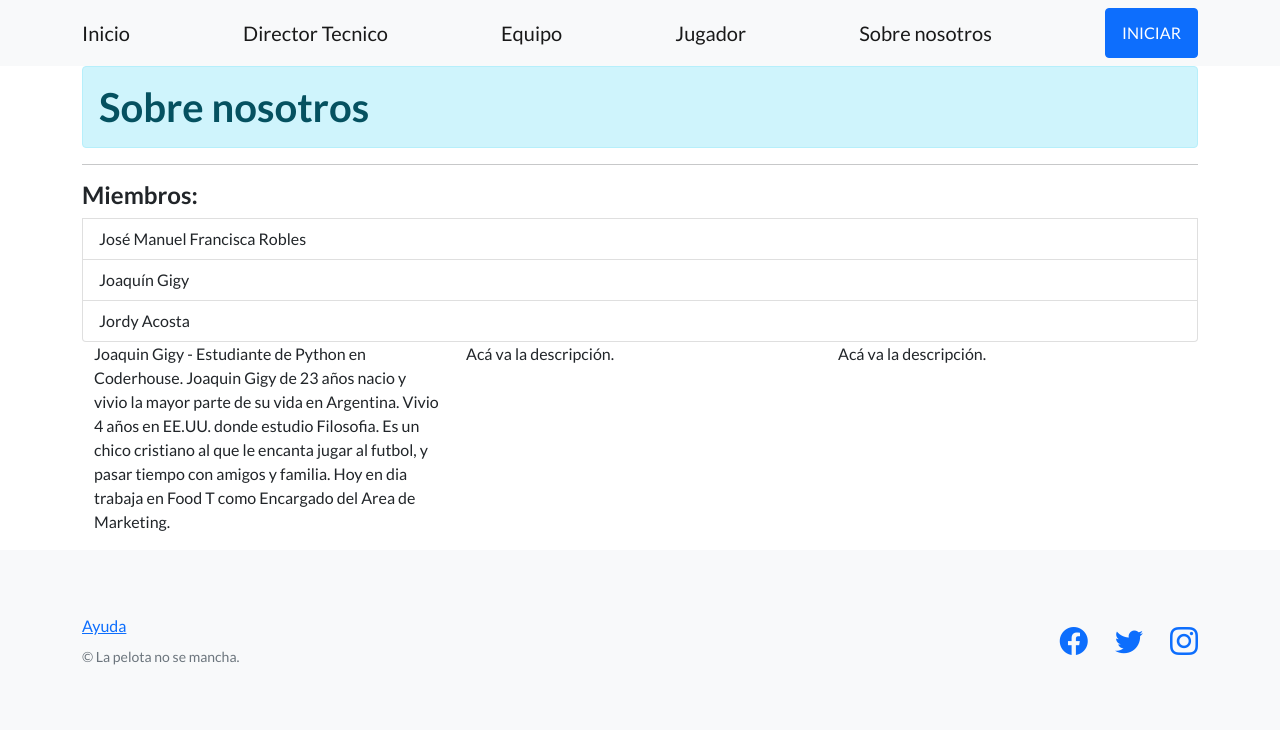
After one commit to joaquingigy/Entrega-Grupo_Entrega_Final, a Django app: page /about/ in a window 1280 px wide. The commit adds this page. Shown: the top 730 px of the page. Run offline with Django 4.2, Linux system fonts and the light colour scheme; some libraries are stand-ins or nearby versions.

Commit message:
Corrección de páginas de perfil,login,registro, editar perfil y about

```diff
--- a/AppModels/static/AppModels/css/usuario.css
+++ b/AppModels/static/AppModels/css/usuario.css
@@ -35,3 +35,9 @@
 #usuario ul >li:hover {
     background-color: #888;
 }
+
+.avatar-perfil {
+    max-height: 30vh;
+    max-width: 30vw;
+    border-radius: 5em;
+}
--- a/blog/models.py
+++ b/blog/models.py
@@ -4,7 +4,7 @@ from django.db import models
 # from AppModels.views import equipo
 
 from django.contrib.auth.models import User
-
+from tinymce.models import HTMLField
 
 # Create your models here.
 # class Autor(models.Model):
@@ -17,7 +17,7 @@ from django.contrib.auth.models import User
 class Blog(models.Model):
     titulo = models.CharField(max_length=50)
     subtitulo= models.CharField(max_length=50)
-    cuerpo = models.TextField()
+    cuerpo = HTMLField()
     autor = models.ForeignKey(
         User ,
         on_delete = models.RESTRICT ,
--- a/blog/urls.py
+++ b/blog/urls.py
@@ -1,10 +1,12 @@
 import profile
 from unicodedata import name
+from urllib import request
 from xml.etree.ElementInclude import include
 from django import views
+from django.shortcuts import render
 from django.urls import path
 
-from .views import Blogs, BlogView, Equipos, EquipoView, agregar_avatar, buscar, busqueda_equipo, equipos_formulario, director_tecnico_add, director_tecnico_delete, director_tecnico_update, DirectorTecnicoView, jugador_update, jugador_delete, jugador_add, JugadorView, equipo_add, equipo_delete, equipo_update, login_request, registro, editarPerfil,blog_add,DirectoresTecnicos,Jugadores,blog_update,blog_delete,UserView
+from .views import Blogs, BlogView, Equipos, EquipoView, about_view, agregar_avatar, buscar, busqueda_equipo, equipos_formulario, director_tecnico_add, director_tecnico_delete, director_tecnico_update, DirectorTecnicoView, jugador_update, jugador_delete, jugador_add, JugadorView, equipo_add, equipo_delete, equipo_update, login_request, registro, editarPerfil,blog_add,DirectoresTecnicos,Jugadores,blog_update,blog_delete, user_view
 
 from django.contrib.auth.views import LogoutView
 
@@ -18,7 +20,7 @@ urlpatterns = [
     path('buscar', buscar, name='buscar'),
     path('login/', login_request , name='login') ,
     path('registro/', registro , name='registro'),
-    path('editarperfil',editarPerfil , name = "Editar Perfil" ),
+    path('editar_perfil',editarPerfil , name = "editar_perfil" ),
 
     path('jugadores', Jugadores.as_view(), name='jugadores'),
     path('jugador/add', jugador_add, name='jugador_add'),
@@ -40,5 +42,6 @@ urlpatterns = [
     path('jugador/<pk>', JugadorView.as_view(), name='jugador'),
     path('agregarAvatar', agregar_avatar, name ="AgregarAvatar"),
     path('logout',LogoutView.as_view (template_name = 'blog/logout.html'), name = 'logout'),
-    path('account/profile/<id_user>',UserView.as_view() , name = 'perfil' ),
+    path('account/profile',user_view  , name = 'perfil' ),
+    path('about/',about_view, name = 'about' ),
 ]
--- a/blog/views.py
+++ b/blog/views.py
@@ -3,7 +3,7 @@ from django.shortcuts import redirect, render
 
 from django.views.generic import ListView, DetailView
 from django.contrib.auth import login, authenticate
-from .forms import AvatarFormulario, UserRegisterForm , UsereditForm
+from .forms import AvatarFormulario, UserEditForm, UserRegisterForm
 from django.contrib.auth.mixins import LoginRequiredMixin
 
 from django.contrib.auth.decorators import login_required
@@ -91,34 +91,35 @@ def buscar(request):
 
 
 def login_request(request):
+    if not request.user.is_authenticated:
+        if request.method == "POST":
+            form = AuthenticationForm(request, data= request.POST)
 
-    if request.method == "POST":
-        form = AuthenticationForm(request, data= request.POST)
+            if form.is_valid():
+                usuario = form.cleaned_data.get('username')
+                clave = form.cleaned_data.get('password')
 
-        if form.is_valid():
-            usuario = form.cleaned_data.get('username')
-            clave = form.cleaned_data.get('password')
+                user = authenticate(username=usuario , password=clave)
 
-            user = authenticate(username=usuario , password=clave)
+                if user is not None:
+                    login(request, user)
 
-            if user is not None:
-                login(request, user)
+                    return redirect ('blogs')                                                  #(request, 'blog/inicio.html', {'mensaje' : f'Bienvenido {usuario}'})
 
-                return render(request, 'blog/inicio.html', {'mensaje' : f'Bienvenido {usuario}'})
+                else:
+                    #request.method = "GET"
+                    return render(request, 'blog/login.html', {'mensaje' : 'Los datos ingresados no corresponden a ningún usuario','form':form})
 
             else:
+
                 #request.method = "GET"
-                return render(request, 'blog/login.html', {'mensaje' : 'Los datos ingresados no corresponden a ningún usuario'})
+                return render(request, 'blog/login.html', {'mensaje' : 'Los datos ingresados no son válidos','form':form })
 
-        else:
+        form = AuthenticationForm()
 
-            #request.method = "GET"
-            return render(request, 'blog/login.html', {'mensaje' : 'Los datos ingresados no son válidos'})
-
-    form = AuthenticationForm()
-
-    return render(request, 'blog/login.html' , {'form' : form})
-
+        return render(request, 'blog/login.html' , {'form' : form})
+    else:
+        return render (request,'blog/login.html',{'mensaje' : 'Ya estás logueado'} )
 
 
 def registro (request):
@@ -128,7 +129,7 @@ def registro (request):
         if form.is_valid():
             username = form.cleaned_data ['username']
             form.save()
-            return render (request, "blog/inicio.html", {"mensaje": "Usuario Creado :)"})
+            return redirect ('blogs')  #(request, "blog/inicio.html", {"mensaje": "Usuario Creado :)"})
 
     else:
          # form = UserCreationForm()
@@ -136,13 +137,14 @@ def registro (request):
 
     return render (request, 'blog/registro.html', {'form':form})
 
+@login_required
 def editarPerfil(request):
     #Instancia del login
 
     #Si es método POST hago lo mismo que el agregar
     usuario = request.user
     if request.method == 'POST':
-        miFormulario = UsereditForm (request.POST)
+        miFormulario = UserEditForm (request.POST)
         if miFormulario.is_valid (): #Si pasó la validación de Django
 
             informacion = miFormulario.cleaned_data
@@ -151,16 +153,20 @@ def editarPerfil(request):
             usuario.email = informacion ['email']
             usuario.password1 = informacion ['password1']
             usuario.password2 = informacion ['password1']
+            usuario.last_name = informacion ['last_name']
+            usuario.first_name =  informacion ['first_name']
             usuario.save ()
 
-            return render (request, "blog/inicio.html") #Vuelvo al inicio o a donde quieran
+            return redirect ('blogs') #(request, "blog/inicio.html") #Vuelvo al inicio o a donde quieran
+        else:
+            return redirect ('editar_perfil')
     #En caso que no sea post
     else:
         #Creo el formulario con los datos que voy a modificar
-        miFormulario = UsereditForm (initial = { 'email': usuario.email})
+        miFormulario = UserEditForm (initial = { 'email': usuario.email,'last_name':usuario.last_name,'first_name':usuario.first_name})
 
         #Voy al html que me permite editar
-        return render (request, "blog/editarperfil.html", {"miFormulario":miFormulario , "usuario":usuario})
+        return render (request, "blog/editar_perfil.html", {"miFormulario":miFormulario , "usuario":usuario})
 
 @login_required
 def agregar_avatar (request):
@@ -170,7 +176,7 @@ def agregar_avatar (request):
         if miFormulario.is_valid():
             avatar = Avatar (user = request.user , imagen = miFormulario.cleaned_data ['imagen'] )
             avatar.save ()
-            return redirect ('inicio')
+            return redirect ('blogs')
     else:
         miFormulario = AvatarFormulario ()
 
@@ -381,6 +387,25 @@ def blog_delete(request, id_blog):
 
     return redirect('blogs')
 
-class UserView (DetailView):
-    model = User
-    template_name = 'blog/perfil.html'
+# class UserView (DetailView):
+#     model = User
+#     template_name = 'blog/perfil.html'
+#     context_object_name = 'user_object'
+#     def get_context_data(self, **kwargs) :
+#         context = super().get_context_data(**kwargs)
+
+#         avatares=Avatar.objects.filter(user = self.request.user.id)
+#         if avatares.__len__():
+#             context["url"] = avatares[0].imagen.url
+#         return context
+def user_view (request):
+    if request.user.is_authenticated:
+        avatares=Avatar.objects.filter(user = request.user.id)
+        if avatares.__len__():
+            url = avatares[0].imagen.url
+        # else:
+        #     url = ""
+        return render (request,'blog/perfil.html',{'url': url})
+
+def about_view (request):
+    return render (request,"blog/about.html")
--- a/clase2022/settings.py
+++ b/clase2022/settings.py
@@ -40,6 +40,7 @@ INSTALLED_APPS = [
     'django.contrib.staticfiles',
     'AppModels',
     'blog',
+    'tinymce',
 ]
 
 MIDDLEWARE = [
--- a/clase2022/urls.py
+++ b/clase2022/urls.py
@@ -13,6 +13,7 @@ Including another URLconf
     1. Import the include() function: from django.urls import include, path
     2. Add a URL to urlpatterns:  path('blog/', include('blog.urls'))
 """
+from django import urls
 from django.contrib import admin
 from django.urls import path, include
 
@@ -28,6 +29,7 @@ urlpatterns = [
     path('admin/', admin.site.urls),
     path('', include('blog.urls')),
     path('clase/', include('AppModels.urls')),
+    path('tinymce/',include ('tinymce.urls') ),
 ]
 
 #Para las imágenes
--- /dev/null
+++ b/templates/blog/about.html
@@ -0,0 +1,27 @@
+{% extends "blog/padre.html" %}
+{% load static %}
+{% block contenidoQueCambia %}
+<h1 class="alert alert-info">Sobre nosotros</h1>
+<hr />
+<ul class="list-group"><h4>Miembros:</h4>
+    <li class="list-group-item">José Manuel Francisca Robles</li>
+    <li class="list-group-item">Joaquín Gigy</li>
+    <li class="list-group-item">Jordy Acosta</li>
+</ul>
+
+<div class="container">
+    <div class="row">           <!-- Para nuevas linas usar <br /> -->
+        <div class="col-4">
+            <p class="text-justify">Joaquin Gigy - Estudiante de Python en Coderhouse. Joaquin Gigy de 23 años nacio y vivio la mayor parte de su vida en Argentina. Vivio 4 años en EE.UU. donde estudio Filosofia. Es un chico cristiano al que le encanta jugar al futbol, y pasar tiempo con amigos y familia. Hoy en dia trabaja en Food T como Encargado del Area de Marketing.</p>
+        </div>
+        <div class="col-4">
+            <p class="text-justify">Acá va la descripción.</p>
+        </div>
+        <div class="col-4">
+            <p class="text-justify">Acá va la descripción.</p>
+        </div>
+    </div>
+
+</div>
+
+{% endblock %}
--- a/templates/blog/login.html
+++ b/templates/blog/login.html
@@ -1,7 +1,8 @@
 {% extends "blog/padre.html" %}
 {% load static %}
 {% block contenidoQueCambia %}
-
+ <div> {{mensaje}} </div>
+    {%if not request.user.is_authenticated%}
     <form id="login" action="" method="POST">
 
         {% csrf_token %}
@@ -12,4 +13,5 @@
 
     </form>
         <a href="{% url 'registro' %}"> Registrarse </a>
+        {% endif %}
 {% endblock %}
--- a/templates/blog/logout.html
+++ b/templates/blog/logout.html
@@ -2,6 +2,6 @@
 {% load static %}
 {% block contenidoQueCambia %}
 
-    <h1> chau chau adios </h1>
+    <h3> chau chau adios </h3>
 
 {% endblock %}
--- a/templates/blog/padre.html
+++ b/templates/blog/padre.html
@@ -28,7 +28,7 @@
                 <a class="navbar-brand" href="{% url 'directores_tecnicos' %}">Director Tecnico</a>
                 <a class="navbar-brand" href="{% url 'equipos' %}">Equipo</a>
                 <a class="navbar-brand" href="{% url 'jugadores' %}">Jugador</a>
-
+                <a class="navbar-brand" href="{% url 'about' %}">Sobre nosotros</a>
                 <div style = "display:contents;position:relative" >
 
                     {% if not request.user.is_authenticated %}
@@ -40,11 +40,11 @@
                     <!-- <p class="text-muted small mb-4 mb-lg-0 "> Hola, {{user.username}}!!! </p> -->
 
                     <menu id="usuario" class="text-muted small mb-4 mb-lg-0">
-                        <li>Hola, {{user.username}}!!!
-                            {% comment %} <a href="{% url 'perfil' request.user.id %}"> {{user.username}}!!! </a> {% endcomment %}
+                        <li>Hola,
+                             <a href="{% url 'perfil' %}">{{user.username}}</a>!!!
 
                             <ul>
-                                <li><a href="">Editar perfil</a></li>
+                                <li><a href="{% url 'editar_perfil' %}">Editar perfil</a></li>
                                 <li><a href="{% url 'logout' %}">Salir</a></li>
                             </ul>
                         </li>
@@ -73,9 +73,9 @@
                 <div class="row">
                     <div class="col-lg-6 h-100 text-center text-lg-start my-auto">
                         <ul class="list-inline mb-2">
-                            <li class="list-inline-item"><a href="#!">Ayuda</a></li>
-                            <li class="list-inline-item">⋅</li>
-                            <li class="list-inline-item"><a href="#!">Contacto</a></li>
+                            <li class="list-inline-item"><a target="_blank" href="https://stackoverflow.com/">Ayuda</a></li>
+                            {% comment %} <li class="list-inline-item">⋅</li>
+                            <li class="list-inline-item"><a href="#!">Acerca de mi </a></li> {% endcomment %}
 
                         </ul>
                         <p class="text-muted small mb-4 mb-lg-0">&copy; La pelota no se mancha.</p>
```
Also changed, not shown: blog/forms.py (+7 -4 lines), templates/blog/editar_perfil.html (renamed from templates/blog/editarperfil.html, +8 -1 lines), templates/blog/perfil.html (+8 -4 lines), blog/migrations/0008_alter_blog_cuerpo.py (added), db.sqlite3, media/avatares/IMG_20210415_175236308_61Zu2ED.jpg (added), media/avatares/IMG_20210415_175236308_muxH53A.jpg (added).
